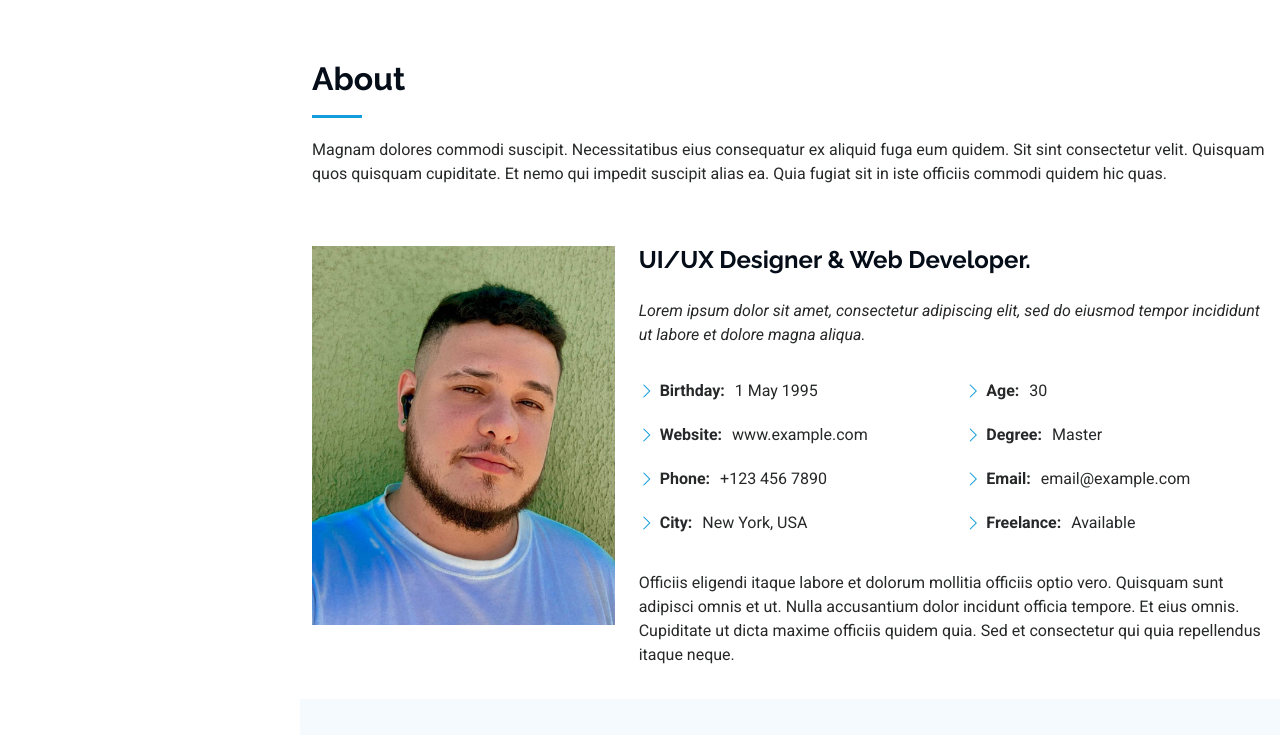
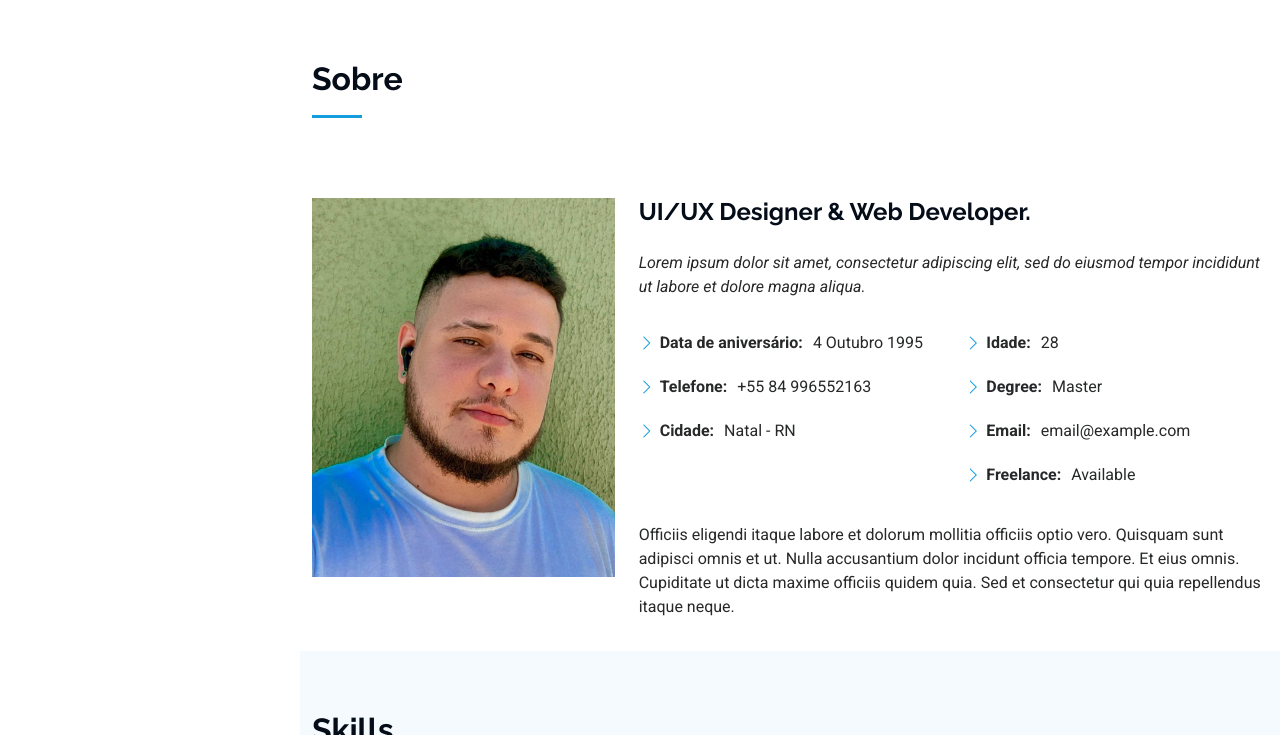
Before and after one commit to xLuk3/iPortfolio, a plain HTML site: page iPortfolio/index.html in a window 1280 px wide. Shown: the part 800-1535 px from the top of the page. Drawn offline with Linux system fonts and the light colour scheme.

Commit message:
Atualização da sessão Sobre

```diff
--- a/iPortfolio/index.html
+++ b/iPortfolio/index.html
@@ -108,8 +108,7 @@
 
       <!-- Section Title -->
       <div class="container section-title" data-aos="fade-up">
-        <h2>About</h2>
-        <p>Magnam dolores commodi suscipit. Necessitatibus eius consequatur ex aliquid fuga eum quidem. Sit sint consectetur velit. Quisquam quos quisquam cupiditate. Et nemo qui impedit suscipit alias ea. Quia fugiat sit in iste officiis commodi quidem hic quas.</p>
+        <h2>Sobre</h2>
       </div><!-- End Section Title -->
 
       <div class="container" data-aos="fade-up" data-aos-delay="100">
@@ -127,15 +126,14 @@
             <div class="row">
               <div class="col-lg-6">
                 <ul>
-                  <li><i class="bi bi-chevron-right"></i> <strong>Birthday:</strong> <span>1 May 1995</span></li>
-                  <li><i class="bi bi-chevron-right"></i> <strong>Website:</strong> <span>www.example.com</span></li>
-                  <li><i class="bi bi-chevron-right"></i> <strong>Phone:</strong> <span>+123 456 7890</span></li>
-                  <li><i class="bi bi-chevron-right"></i> <strong>City:</strong> <span>New York, USA</span></li>
+                  <li><i class="bi bi-chevron-right"></i> <strong>Data de aniversário:</strong> <span>4 Outubro 1995</span></li>
+                  <li><i class="bi bi-chevron-right"></i> <strong>Telefone:</strong> <span>+55 84 996552163</span></li>
+                  <li><i class="bi bi-chevron-right"></i> <strong>Cidade:</strong> <span>Natal - RN</span></li>
                 </ul>
               </div>
               <div class="col-lg-6">
                 <ul>
-                  <li><i class="bi bi-chevron-right"></i> <strong>Age:</strong> <span>30</span></li>
+                  <li><i class="bi bi-chevron-right"></i> <strong>Idade:</strong> <span>28</span></li>
                   <li><i class="bi bi-chevron-right"></i> <strong>Degree:</strong> <span>Master</span></li>
                   <li><i class="bi bi-chevron-right"></i> <strong>Email:</strong> <span>email@example.com</span></li>
                   <li><i class="bi bi-chevron-right"></i> <strong>Freelance:</strong> <span>Available</span></li>
```
